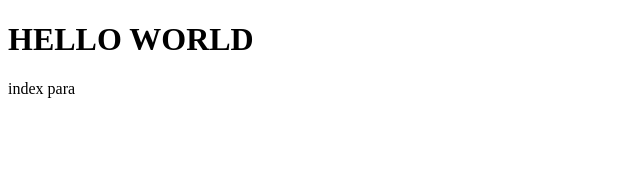
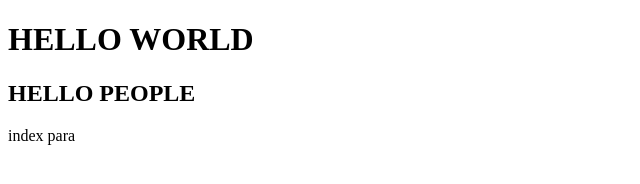
Before and after one commit to aishafzal/Learning-Git, a plain HTML site: page index.html in a window 1280 px wide. Shown: the whole page, without its empty margins (0-640 px from the left). Drawn offline with Linux system fonts and the light colour scheme.

Commit message:
added 2nd heading in index.html

```diff
--- a/index.html
+++ b/index.html
@@ -8,6 +8,7 @@
 </head>
 <body>
     <h1>HELLO WORLD</h1>
+    <h2>HELLO PEOPLE</h2>
     <p>index para</p>
 </body>
 </html>
```
